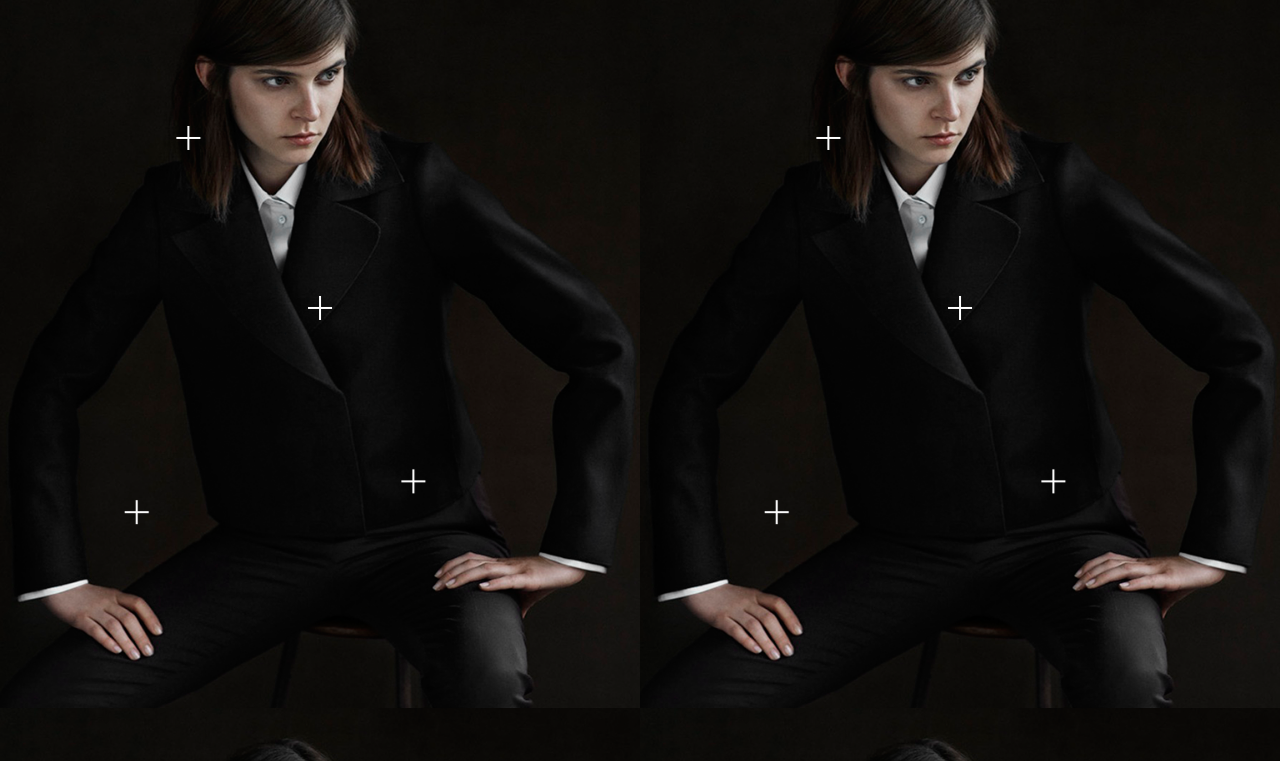
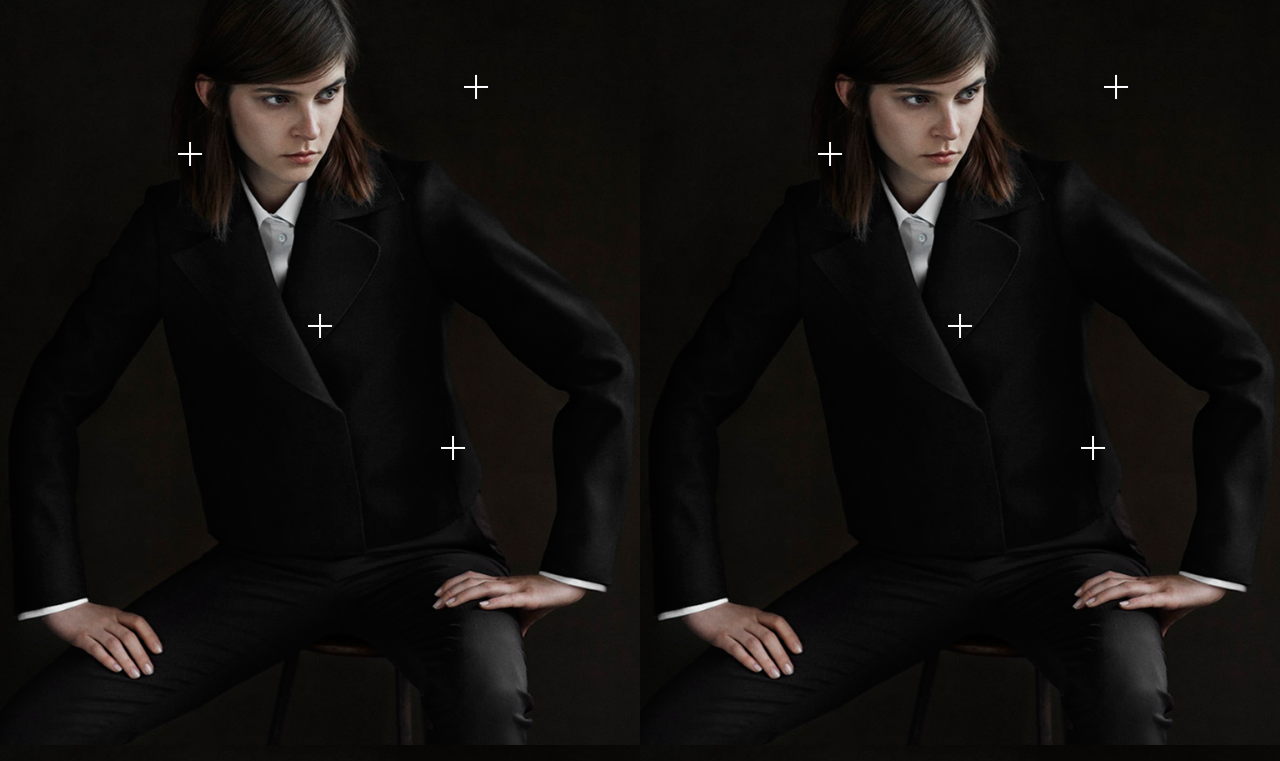
Before and after one commit to proll/asentpreence-frontend, a website: page app/collection.html in a window 1280 px wide. Shown: the part 92-853 px from the top of the page. Drawn offline with Linux system fonts and the light colour scheme.

Commit message:
переверстал collection, отказался от translate для  крестиков - так попросили - хотя было неплохо

```diff
--- a/app/collection.html
+++ b/app/collection.html
@@ -48,6 +48,7 @@
 	<section class="collection__section">
 		<ul class="collection__grid">
 			<li class="collection__grid-itm">
+				<img src="/images/st/product.png" alt="" class="collection__grid-itm-img">
 				<ul class="collection__item-marks">
 					<li class="collection__item-mark" data-x="384" data-y="502">
 						<a href="/collection1/item1/product1/" class="collection__item-mark-a"><i class="i i-plus"></i></a>
@@ -64,6 +65,7 @@
 				</ul>
 			</li>
 			<li class="collection__grid-itm">
+				<img src="/images/st/product.png" alt="" class="collection__grid-itm-img">
 				<ul class="collection__item-marks">
 					<li class="collection__item-mark" data-x="384" data-y="502">
 						<a href="/collection1/item1/product1/" class="collection__item-mark-a"><i class="i i-plus"></i></a>
@@ -80,6 +82,7 @@
 				</ul>
 			</li>
 			<li class="collection__grid-itm">
+				<img src="/images/st/product.png" alt="" class="collection__grid-itm-img">
 				<ul class="collection__item-marks">
 					<li class="collection__item-mark" data-x="384" data-y="502">
 						<a href="/collection1/item1/product1/" class="collection__item-mark-a"><i class="i i-plus"></i></a>
@@ -96,6 +99,7 @@
 				</ul>
 			</li>
 			<li class="collection__grid-itm">
+				<img src="/images/st/product.png" alt="" class="collection__grid-itm-img">
 				<ul class="collection__item-marks">
 					<li class="collection__item-mark" data-x="384" data-y="502">
 						<a href="/collection1/item1/product1/" class="collection__item-mark-a"><i class="i i-plus"></i></a>
--- a/app/scripts/app.js
+++ b/app/scripts/app.js
@@ -62,45 +62,56 @@ $(function() {
 		mmargin = 10;			// margin from end of container
 
 	function positionMark() {
-		_.forEach($collections, function(collection, i) {
-			$collection = $(collection);
-			cw = $collection.outerWidth();
-			ch = $collection.outerHeight();
-			kw = cw/iw;
-			kh = ch/ih;
-			kc = cw/ch;
+		// _.forEach($collections, function(collection, i) {
+		// 	$collection = $(collection);
+		// 	cw = $collection.outerWidth();
+		// 	ch = $collection.outerHeight();
+		// 	kw = cw/iw;
+		// 	kh = ch/ih;
+		// 	kc = cw/ch;
 
-			if(kc>=ki) {
-				k = kw;
-			} else {
-				k = kh;
-			}
+		// 	if(kc>=ki) {
+		// 		k = kw;
+		// 	} else {
+		// 		k = kh;
+		// 	}
 
-			$marks = $collection.find('.collection__item-mark');
-			_.forEach($marks, function(mark, i) {
-				$mark = $(mark);
-				mx = k*($mark.data('x')-iw/2);
-				my = k*($mark.data('y')-ih/2);
-				if(mx < -cw/2 + mmargin) {
-					mx = -cw/2 + mmargin;
-				} else if(mx > cw/2 - mmargin) {
-					mx = cw/2 - mmargin;
-				}
-				if(my < -ch/2 + mmargin) {
-					my = -ch/2 + mmargin;
-				} else if(my > ch/2 - mmargin) {
-					my = ch/2 - mmargin;
-				}
+		// 	$marks = $collection.find('.collection__item-mark');
+		// 	_.forEach($marks, function(mark, i) {
+		// 		$mark = $(mark);
+		// 		mx = k*($mark.data('x')-iw/2);
+		// 		my = k*($mark.data('y')-ih/2);
+		// 		if(mx < -cw/2 + mmargin) {
+		// 			mx = -cw/2 + mmargin;
+		// 		} else if(mx > cw/2 - mmargin) {
+		// 			mx = cw/2 - mmargin;
+		// 		}
+		// 		if(my < -ch/2 + mmargin) {
+		// 			my = -ch/2 + mmargin;
+		// 		} else if(my > ch/2 - mmargin) {
+		// 			my = ch/2 - mmargin;
+		// 		}
 
-				translate = 'translate(' + mx + 'px, ' + my + 'px)';
-				$mark.css({
-					'-webkit-transform': translate,
-					   '-moz-transform': translate,
-					    '-ms-transform': translate,
-					     '-o-transform': translate,
-					        'transform': translate
-				})
-			});
+		// 		translate = 'translate(' + mx + 'px, ' + my + 'px)';
+		// 		$mark.css({
+		// 			'-webkit-transform': translate,
+		// 			   '-moz-transform': translate,
+		// 			    '-ms-transform': translate,
+		// 			     '-o-transform': translate,
+		// 			        'transform': translate
+		// 		})
+		// 	});
+		// });
+
+		var $marks = $('.collection__item-mark');
+		_.forEach($marks, function(mark, i) {
+			$mark = $(mark);
+			mx = (100*$mark.data('x')/iw).toPrecision(4);
+			my = (100*$mark.data('y')/ih).toPrecision(4);
+			$mark.css({
+				top:  mx + '%',
+				left: my + '%',
+			})
 		});
 	}
 
@@ -108,7 +119,7 @@ $(function() {
 	if(location.href.indexOf('/collection')!==-1) {
 		$collections = $('.collection__grid-itm');
 		positionMark();
-		$window.on('resize', _.throttle(_.bind(positionMark, this), 500));
+		// $window.on('resize', _.throttle(_.bind(positionMark, this), 500));
 
 	}
 
--- a/app/styles/less/page/collection-page.less
+++ b/app/styles/less/page/collection-page.less
@@ -27,16 +27,22 @@
 			vertical-align: top;
 			background-position: 50% 50%;
 			background-repeat: no-repeat;
-			height: 100%;
-			max-height: 1004px;
-			min-height: 480px;
-			// max-width: 640px;
+			// height: 100%;
+			// max-height: 1004px;
+			// min-height: 480px;
+			// // max-width: 640px;
 			width: 50%;
-			.background-size(cover);
+			min-width: 320px;
 			position: relative;
 
-			background-image: url(/images/st/product.png);
+			// .background-size(cover);
+			// background-image: url(/images/st/product.png);
 			overflow: hidden;
+		}
+
+		.collection__grid-itm-img {
+			width: 100%;
+			height: auto;
 		}
 
 			.collection__item-marks {
@@ -46,7 +52,8 @@
 					position: absolute;
 					top: 50%;
 					left: 50%;
-					.transition-tranform(.2s);
+					// .transition-tranform(.2s);
+					.transition(all .2s);
 				}
 
 					.collection__item-mark-a {
--- a/app/styles/less/responsive/collection-page_phone.less
+++ b/app/styles/less/responsive/collection-page_phone.less
@@ -1,7 +1,12 @@
+// .collection__grid-itm {
+// 	display: inline-block;
+// 	margin: 0 auto;
+// 	// height: 920px/2;
+// 	min-width: 240px;
+// 	width: 50%;
+// }
+
 .collection__grid-itm {
-	display: inline-block;
-	margin: 0 auto;
-	// height: 920px/2;
-	min-width: 240px;
-	width: 50%;
+	display: block;
+	width: auto;
 }
--- a/app/styles/less/responsive/collection-page_phone0.less
+++ b/app/styles/less/responsive/collection-page_phone0.less
@@ -1,17 +1,17 @@
-.collection__grid-itm {
-	display: block;
-	margin: 0 auto;
-	// height: 920px/2;
-	min-width: 320px;
-	width: auto;
-}
+// .collection__grid-itm {
+// 	display: block;
+// 	margin: 0 auto;
+// 	// height: 920px/2;
+// 	min-width: 320px;
+// 	width: auto;
+// }
 
-	// .collection__item-mark {
-	// 	.scale(.5);
-	// 	width: 100%;
-	// 	height: 100%;
-	// }
+// 	// .collection__item-mark {
+// 	// 	.scale(.5);
+// 	// 	width: 100%;
+// 	// 	height: 100%;
+// 	// }
 
-	// 	.collection__item-mark-a  {
-	// 		.scale(2);
-	// 	}
+// 	// 	.collection__item-mark-a  {
+// 	// 		.scale(2);
+// 	// 	}
```
Also changed, not shown: app/images/sprites/i-2x-629c8.png, app/styles/css/aspe.css, dist/collection.html, dist/scripts/app.js, dist/styles/css/aspe.css.
